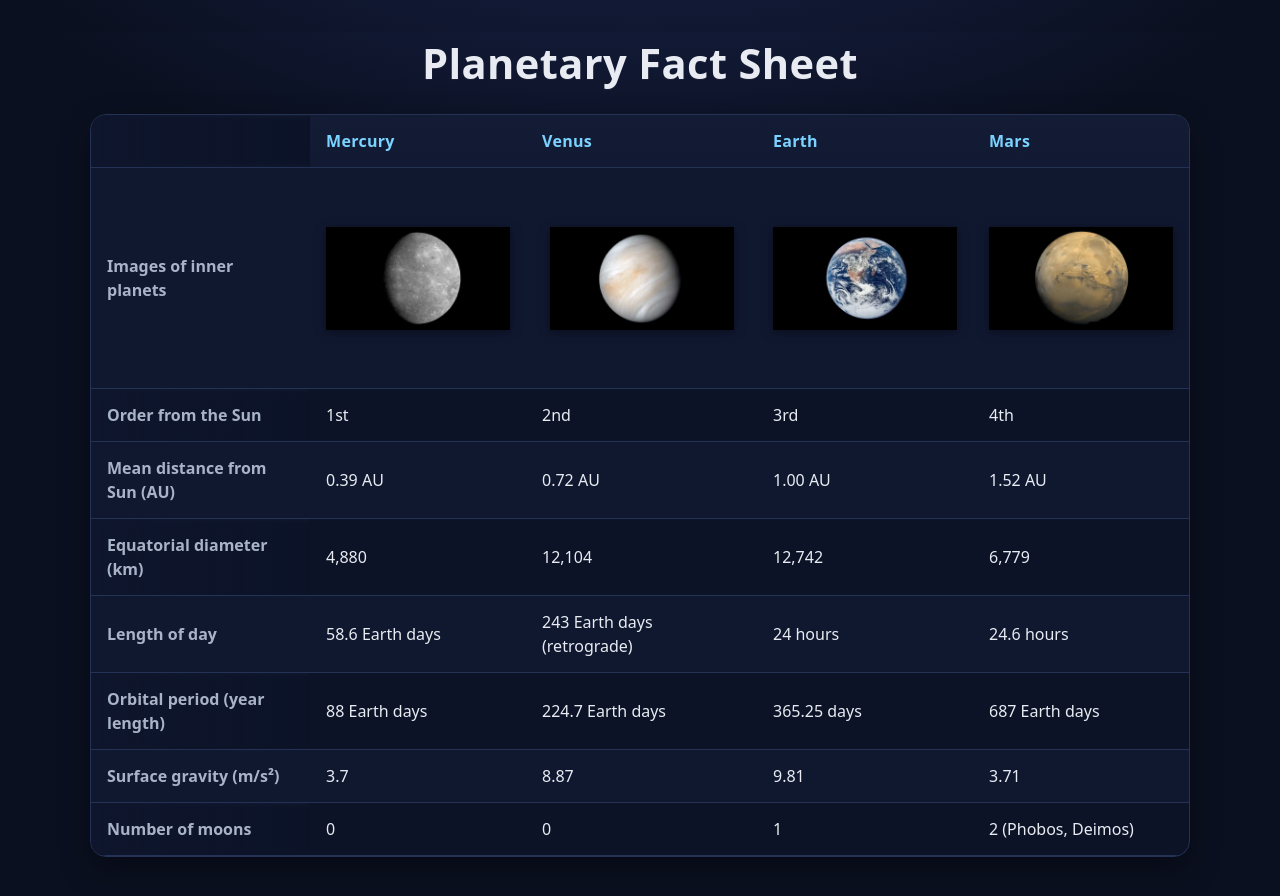
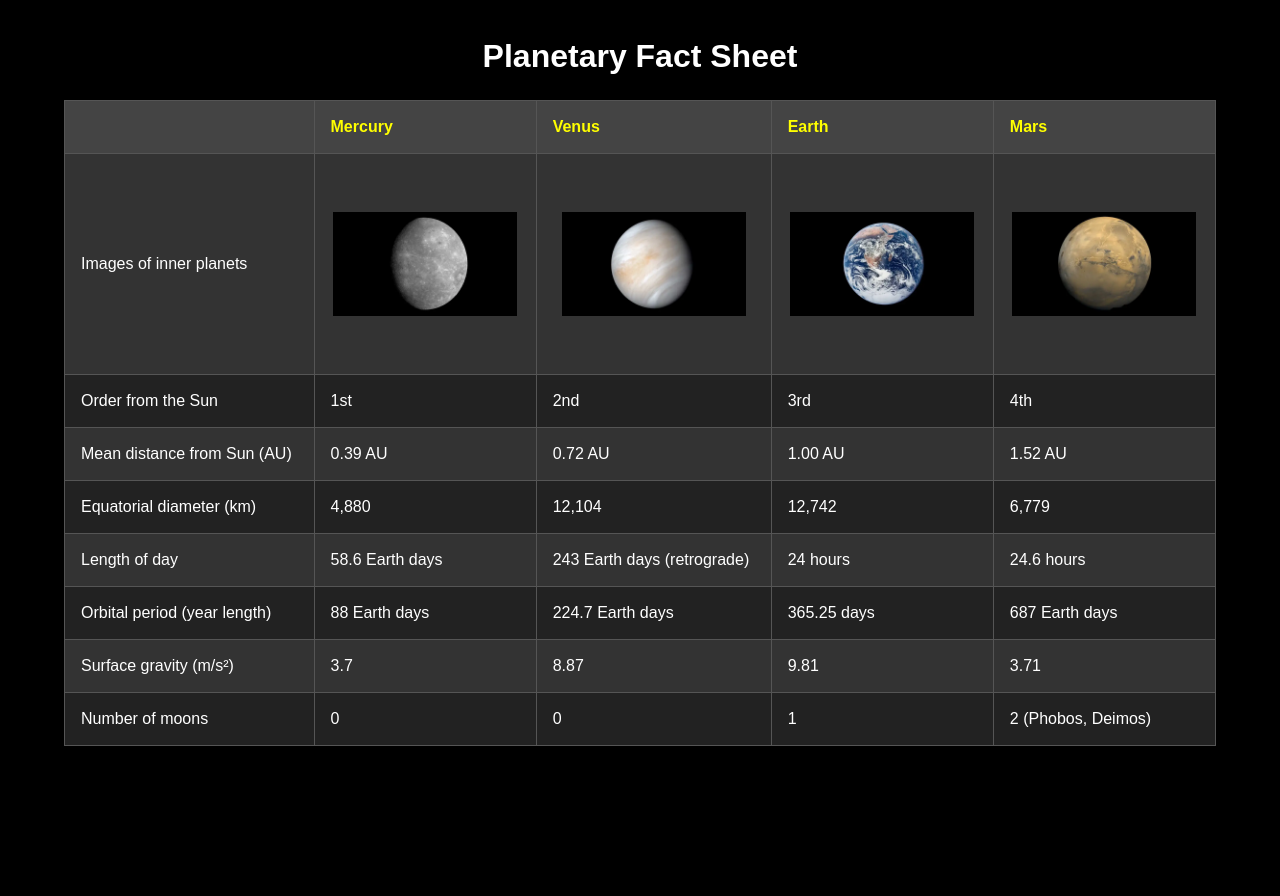
Before and after one commit to metansina/webdev_lab7, a plain HTML site: page index.html in a window 1280 px wide. After the commit the page ends 800 px from the top, so only its background shows below. Drawn offline with Linux system fonts and the light colour scheme.

Commit message:
changed style.css file

```diff
--- a/css/style.css
+++ b/css/style.css
@@ -1,82 +1,56 @@
-:root {
-  --bg: #0b1020;
-  --card: #121a33;
-  --text: #e8ecf2;
-  --muted: #a9b3c7;
-  --accent: #7bd3ff;
-  --line: #243255;
-}
-
-* { box-sizing: border-box; }
+/* File: css/style.css — simplified colors */
 
 html, body {
   margin: 0;
   padding: 0;
-  background: radial-gradient(1200px 600px at 50% -200px, #1a2550 0%, var(--bg) 60%);
-  color: var(--text);
-  font: 16px/1.5 system-ui, -apple-system, Segoe UI, Roboto, Helvetica, Arial, "Apple Color Emoji", "Segoe UI Emoji";
+  background: black;
+  color: white;
+  font-size: 16px;
+  line-height: 1.5;
+  font-family: Arial, Helvetica, sans-serif;
 }
 
 h1 {
   text-align: center;
   margin: 32px 16px 20px;
-  font-size: clamp(1.6rem, 2.8vw + 1rem, 2.6rem);
-  letter-spacing: 0.4px;
-  color: var(--text);
-  text-shadow: 0 1px 0 rgba(255,255,255,0.05);
+  font-size: 2rem;
+  color: white;
 }
 
 #planets {
-  width: min(1100px, 94vw);
+  width: 90%;
   margin: 0 auto 48px;
-  border-collapse: separate;
-  border-spacing: 0;
-  background: color-mix(in oklab, var(--card) 85%, black);
-  border: 1px solid var(--line);
-  border-radius: 16px;
-  overflow: clip;
-  box-shadow: 0 12px 30px rgba(0,0,0,0.35), inset 0 1px 0 rgba(255,255,255,0.03);
+  border-collapse: collapse;
+  background: #222;
+  border: 1px solid #555;
 }
 
 #planets th,
 #planets td {
   padding: 14px 16px;
-  border-bottom: 1px solid var(--line);
+  border: 1px solid #555;
   vertical-align: middle;
 }
 
-#planets th:first-child,
-#planets td:first-child {
-  position: sticky;
-  left: 0;
-  background: linear-gradient(90deg, color-mix(in oklab, var(--card) 92%, black), transparent 120%);
-  font-weight: 600;
-  color: var(--muted);
-  backdrop-filter: blur(2px);
-}
-
 #planets th {
-  background: linear-gradient(180deg, color-mix(in oklab, var(--card) 96%, #2a396a), var(--card));
-  color: var(--accent);
+  background: #444;
+  color: yellow;
   text-align: left;
-  font-weight: 700;
-  letter-spacing: 0.3px;
 }
 
 #planets tr:nth-child(even) td {
-  background: color-mix(in oklab, var(--card) 96%, black);
+  background: #333;
 }
 
 #planets tr:hover td {
-  background: color-mix(in oklab, var(--card) 92%, black);
+  background: #555;
 }
 
 #planets img {
   display: block;
-  width: 184px;
+  width: 184px;   /* doubled from original 92px */
   height: 184px;
   object-fit: contain;
-  filter: drop-shadow(0 2px 6px rgba(0,0,0,0.4));
   margin: 4px auto;
 }
 
@@ -84,13 +58,7 @@ h1 {
   #planets th,
   #planets td { padding: 12px 12px; }
 
-  #planets img { width: 68px; height: 68px; }
+  #planets img { width: 136px; height: 136px; }
 
   #planets { font-size: 0.95rem; }
 }
-
-/* Optional: subtle glowing accent under the table header row */
-#planets thead,
-#planets tr:first-child {
-  box-shadow: inset 0 -1px 0 var(--line), 0 6px 24px rgba(123,211,255,0.08);
-}
```
